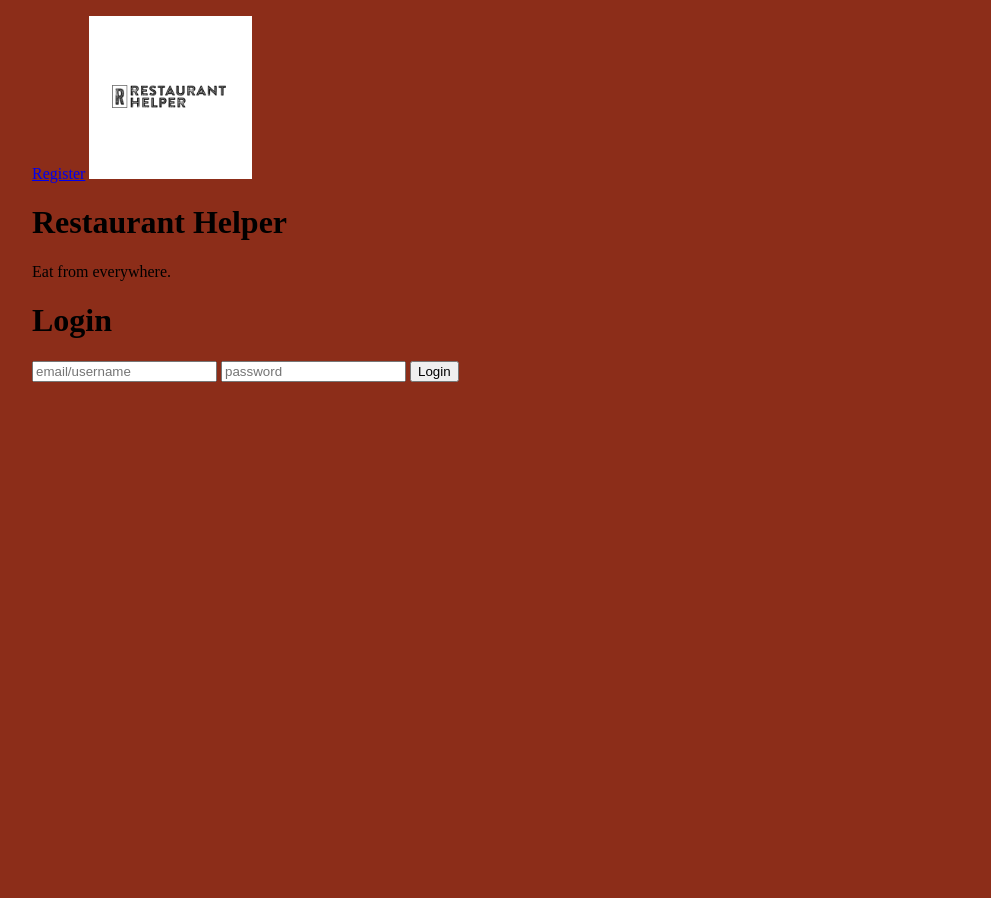
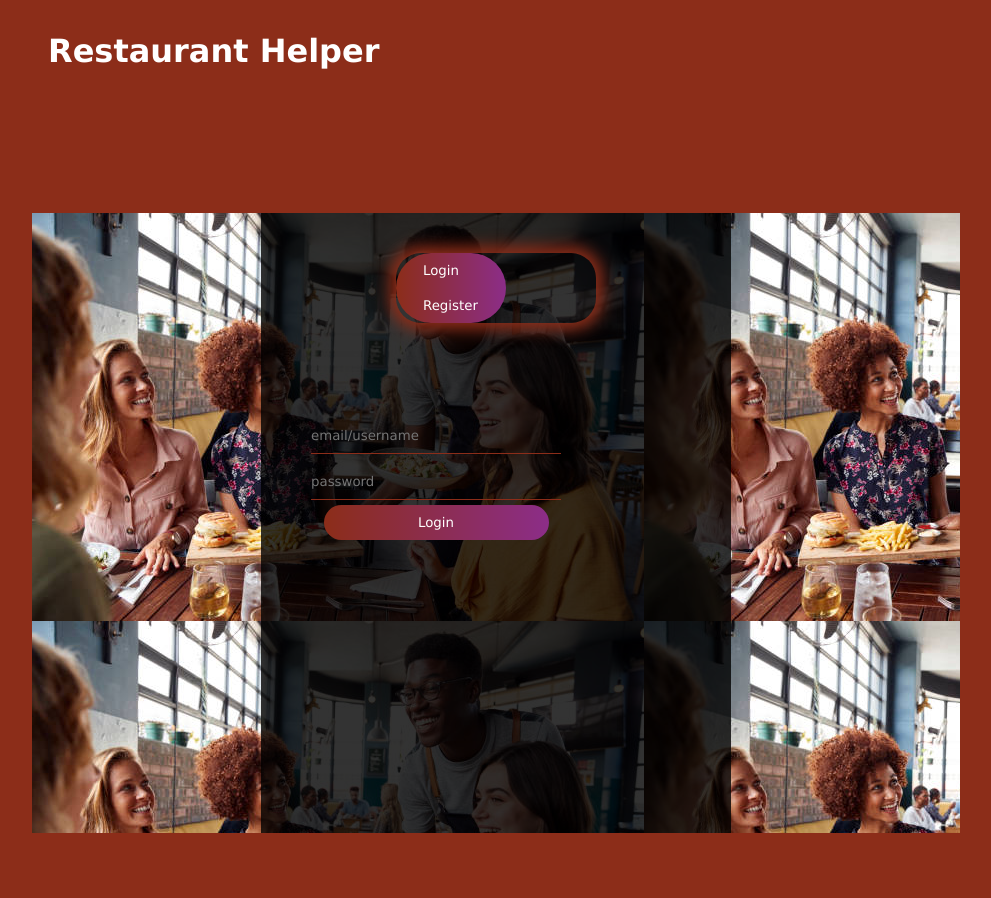
Before and after one commit to andresoares13/LTW-Project, a PHP site: page /pages/login.php in a window 1280 px wide. Shown: the whole page, without its empty margins (144-1135 px from the left). Before the commit the page ends 382 px from the top, so only its background shows below. Run offline with PHP 8.4, Linux system fonts and the light colour scheme.

Commit message:
tries to implement new login design

```diff
--- a/css/style_login.css
+++ b/css/style_login.css
@@ -1,22 +1,23 @@
 * {
-    margin: 0;
-    padding: 0;
-    font-family: Verdana, Geneva, Tahoma, sans-serif;
-    color: #fff;
+  margin: 0;
+  padding: 0;
+  font-family: Verdana, Geneva, Tahoma, sans-serif;
+  font-family: Verdana, sans-serif;
+  color: #fff;
 }
 
 .login1 {
-    height: 100%;
-    width: 100%;
     background-image: url("../pictures/server.jpg");
-    background-size: cover;
-    background-position: center;
-    position: absolute;
+
+}
+
+header{
+  height: 100px;
 }
 
 .formul {
     width: 450px;
-    height: 500px;
+    height: 600px;
     position: relative;
     margin: 7% auto;
     background: rgba(0, 0, 0, 0.8);
@@ -95,7 +96,7 @@
     transition: 0.5s;
 }
 
-span {
+.useless {
     color: #999;
     font-size: 13px;
     bottom: 70px;
--- /dev/null
+++ b/javascript/login.js
@@ -0,0 +1,15 @@
+var x = document.getElementById("login2");
+var y = document.getElementById("register1");
+var z = document.getElementById("log");
+
+function register() {
+    x.style.left = "-450px";
+    y.style.left = "70px";
+    z.style.left = "90px";
+}
+
+    function login() {
+    x.style.left = "70px";
+    y.style.left = "500px";
+    z.style.left = "0px";
+}
--- a/pages/restaurant.php
+++ b/pages/restaurant.php
@@ -18,6 +18,8 @@
   $restaurant = Restaurant::getRestaurant($db, intval($_GET['id']));
   $menus = Menu::getRestaurantMenus($db, intval($_GET['id']));
 
+
+
   drawHeader();
   if ($_GET['id2']=='edit'&&Restaurant::isOwnerOfRestaurant($db,(int)$_GET['id'],$_SESSION['id'])){
     drawRestaurantInfoForm($restaurant);
@@ -28,6 +30,7 @@
   else{
     if (Restaurant::isOwnerOfRestaurant($db,(int)$_GET['id'],$_SESSION['id'])){
       drawRestaurantOwner($restaurant,$menus);
+
     }
     else{
       drawRestaurant($restaurant, $menus);
--- a/templates/logins.php
+++ b/templates/logins.php
@@ -4,28 +4,43 @@
         <head>
             <title>Restaurant Helper</title>
             <meta charset="utf-8">
+            <link rel="stylesheet" href="../css/style_login.css">
             <link rel="stylesheet" href="../css/style.css">
             <link rel="shortcut icon" href="../pictures/logo.png">
             <link href="https://fonts.googleapis.com/css?family=Montserrat:100,200,300,400,500,600,700,800,900" rel="stylesheet">
             <meta name="viewport" content="width=device-width, initial-scale=1.0">
+            <script src="../javascript/login.js" defer></script>
+            <script src="../javascript/checkbox.js" defer></script>
         </head>
 
         <body>
-            <div id="register_container">
-                <div class="register_header">
-                    <a href="register.php">Register</a>
-                    <img src="../pictures/logo.png" alt="logo">
-                    <h1>Restaurant Helper</h1>
-                    <p>Eat from everywhere.</p>
-                </div>
-                <div class="register_content">
-                    <h1>Login</h1>
-                    <form action="../action/action_login.php" method="post" class="login">
-                        <input type="text" name="email/username" placeholder="email/username" required="required">
-                        <input type="password" name="password" placeholder="password" required="required">
-                        <button type="submit">Login</button>
+            <header><h1>Restaurant Helper</h1></header>
+            <div class="login1">
+                <div class="formul">
+                    <div class="button_rectangle">
+                        <div id="log"></div>
+                        <button type="button" class="button_log" onclick="login()">Login</button>
+                        <button type="button" class="button_log" onclick="register()">Register</button>
+                    </div>
+                    <form id="login2" class="inputs" action="../action/action_login.php" method="post">
+                        <input type="text" name="email/username" class="words" placeholder="email/username" required="required">
+                        <input type="password" name="password" class="words" placeholder="password" required="required">
+                        <button type="submit" class="sub">Login</button>
                     </form>
-                    <p id="error_messages" style="color: black">
+                    <form id="register1" class="inputs" action="../action/action_register.php" method="post">
+                        <input type="email" name="email" class="words" placeholder="email" required="required">
+                        <input type="password" name="password" class="words" placeholder="password" required="required">
+                        <input type="password" name="repeat" class="words" placeholder="repeat" required="required">
+                        <input type="username" name="username" class="words" placeholder="username" required="required">
+                        <input type="first_name" name="first_name" class="words" placeholder="first name" required="required">
+                        <input type="last_name" name="last_name" class="words" placeholder="last name" required="required">
+                        <input type="checkbox" id="owner" name="check" class="check" value="owner" onclick="onlyOne(this)">
+                        <label for="owner"> I am a restaurant owner</label>
+                        <input type="checkbox" id="customer" name="check" class="check" value="customer" onclick="onlyOne(this)">
+                        <label for="customer"> I am a customer</label>
+                        <button type="submit" class="sub">Register</button>
+                    </form>
+                    <p id="error_messages" style="color: white">
                         <?php if(isset($_SESSION['ERROR'])) echo htmlentities($_SESSION['ERROR']); unset($_SESSION['ERROR'])?>
                     </p>
                 </div>
@@ -33,48 +48,3 @@
         </body>
     </htlm>
 <?php } ?>
-
-
-<?php function drawRegister() { ?>
-    <!DOCTYPE html>
-    <html lang="en-US">
-        <head>
-            <title>Restaurant Helper</title>
-            <meta charset="utf-8">
-            <link rel="stylesheet" href="../css/style.css">
-            <link rel="shortcut icon" href="../pictures/logo.png">
-            <link href="https://fonts.googleapis.com/css?family=Montserrat:100,200,300,400,500,600,700,800,900" rel="stylesheet">
-            <script src="../javascript/checkbox.js" defer></script>
-            <meta name="viewport" content="width=device-width, initial-scale=1.0">
-        </head>
-
-        <body>
-            <div id="register_container">
-                <div class="register_content">
-                    <h1>Register</h1>
-                    <form action="../action/action_register.php" method="post" class="register">
-                        <input type="email" name="email" placeholder="email" required="required">
-                        <input type="password" name="password" placeholder="password" required="required">
-                        <input type="password" name="repeat" placeholder="repeat" required="required"> <br>
-                        <input type="username" name="username" placeholder="username" required="required">
-                        <input type="first_name" name="first_name" placeholder="first name" required="required">
-                        <input type="last_name" name="last_name" placeholder="last name" required="required">
-                        <button type="submit">Register</button> <br> <br>
-                        <input type="checkbox" id="owner" name="check" value="owner" onclick="onlyOne(this)">
-                        <label for="owner"> I am a restaurant owner</label>
-                        <input type="checkbox" id="customer" name="check" value="customer" onclick="onlyOne(this)">
-                        <label for="customer"> I am a customer</label><br>
-
-                    </form>
-                    <p id="error_messages" style="color: black">
-                        <?php if(isset($_SESSION['ERROR'])) echo htmlentities($_SESSION['ERROR']); unset($_SESSION['ERROR'])?>
-                    </p>
-                    <p>
-                        Already have an account?
-                        <a href="../pages/login.php"> Log in</a>
-                    </p>
-                </div>
-            </div>
-        </body>
-    </htlm>
-<?php } ?>
--- a/templates/restaurants.php
+++ b/templates/restaurants.php
@@ -22,7 +22,7 @@
   <h2>Menus:</h2>
     <?php foreach ($menus as $menu) { ?>
     <article>
-      <h3><a href="../pages/menu.php?id=<?=$menu['id']?>"><?=$menu['name']?></a></h3>
+    <h3><ul><li><a href="../pages/menu.php?id=<?=$menu['id']?>"><?=$menu['name']?></a></li></ul></h3>
     </article>
     <?php } ?>
   </section>
@@ -37,7 +37,6 @@
   <a href="../pages/restaurant.php?id=<?=$restaurant->id?>&id2=edit2">Add a menu</a>
   <h3>Category: <?=$restaurant->category?></h3>
   <section id="menu">
-    <h2>Menus:</h2>
     <?php foreach ($menus as $menu) { ?>
     <article>
       <h3><ul><li><a href="../pages/menu.php?id=<?=$menu['id']?>"><?=$menu['name']?></a></li></ul></h3>
```
Also changed, not shown: pages/register.php (deleted, +0 -9 lines), database/restaurants.db.
